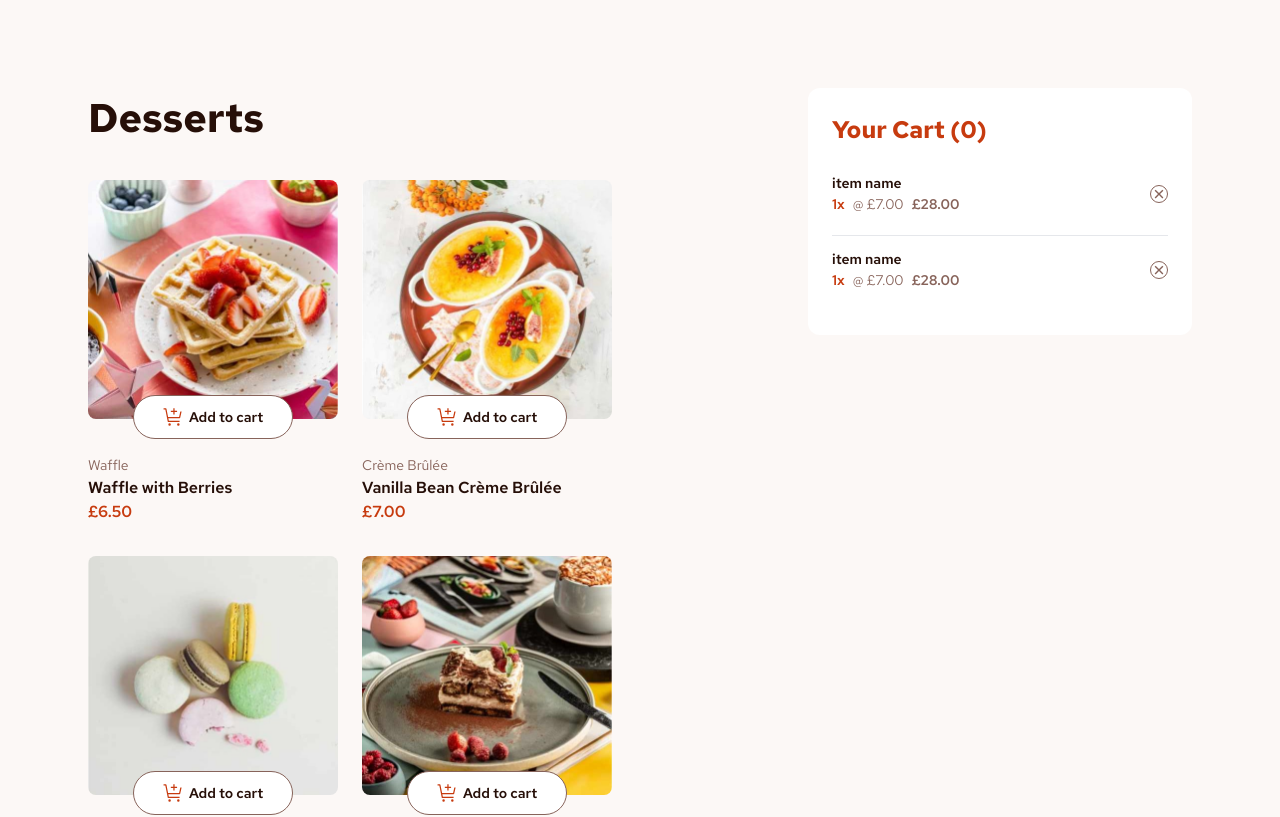
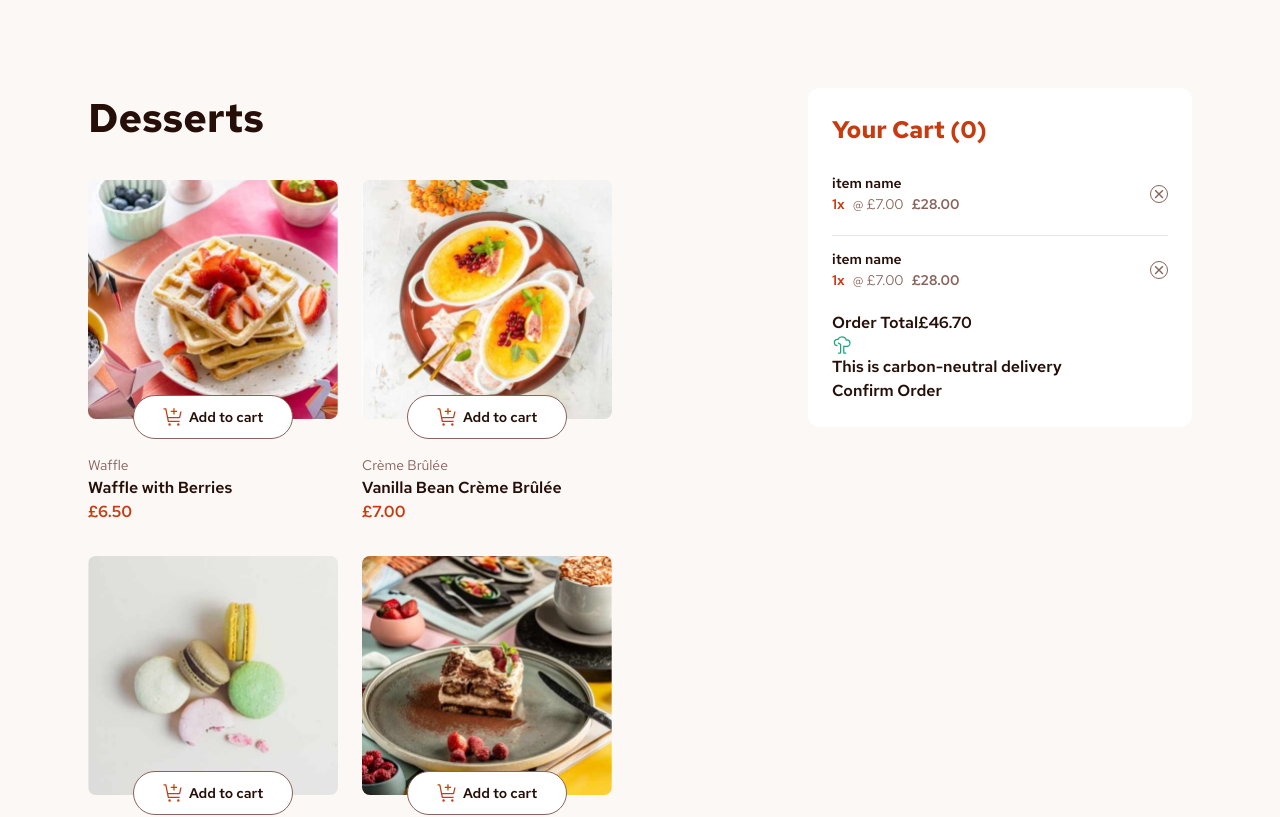
Before and after one commit to anetakasprzak/fm-product-list-cart, a React (Vite) app: page / in a window 1280 px wide. Shown: the top 817 px of the page. Built offline with nearby package versions, Linux system fonts and the light colour scheme.

Commit message:
cart list summary jsx

```diff
--- a/src/components/Cart.tsx
+++ b/src/components/Cart.tsx
@@ -27,6 +27,7 @@ function EmptyCart() {
 
 function CartList() {
   return (
+    <div>
       <ul className="flex flex-col gap-5">
         <li className="border-b-[1px] border-[#F5EEEC)]">
           <CartItem />
@@ -35,6 +36,20 @@ function CartList() {
           <CartItem />
         </li>
       </ul>
+
+      <div>
+        <span>Order Total</span>
+        <span>£46.70</span>
+      </div>
+
+      <div>
+        <img src="../../public/assets/images/icon-carbon-neutral.svg" />
+        <p>
+          This is <span>carbon-neutral</span> delivery
+        </p>
+      </div>
+      <button>Confirm Order</button>
+    </div>
   );
 }
 
```
Lines whose indentation alone changed are shown as unchanged.
